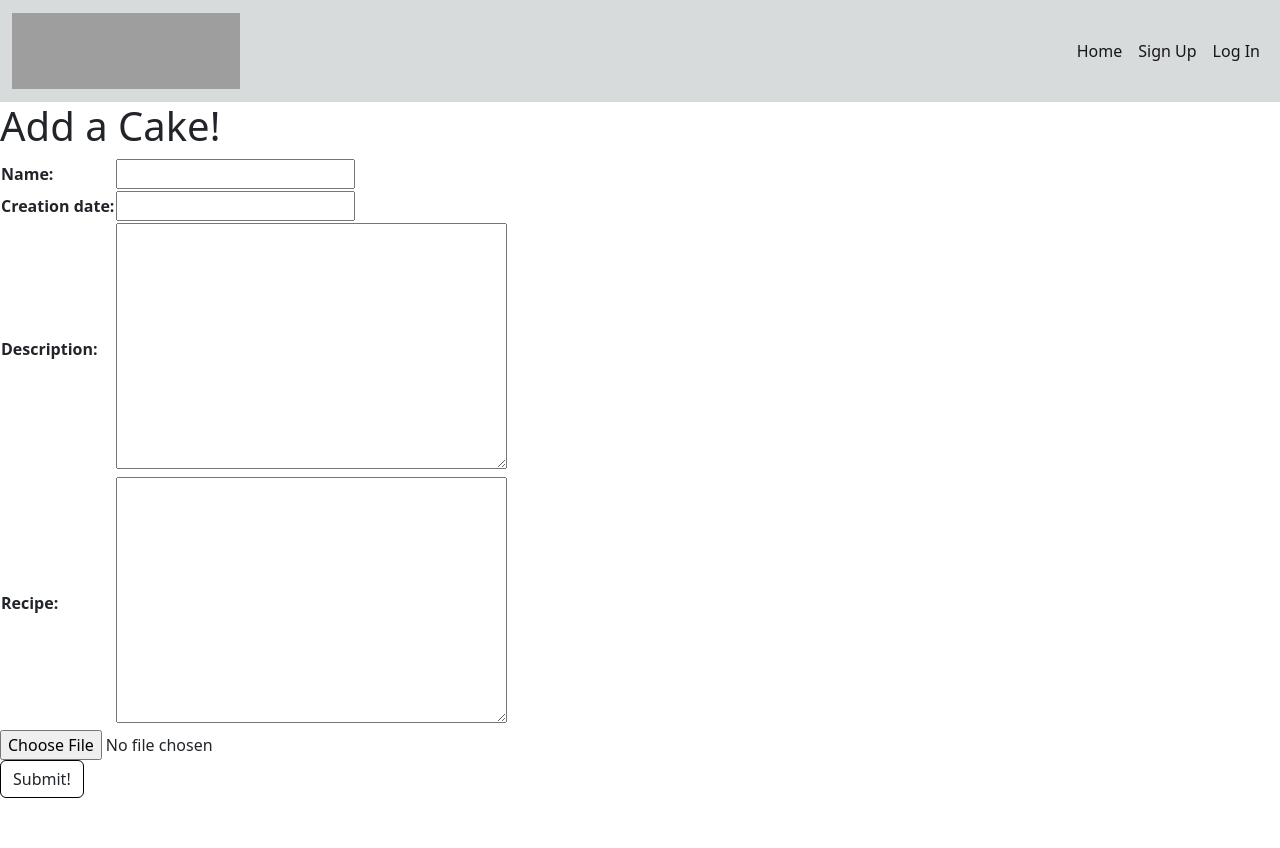
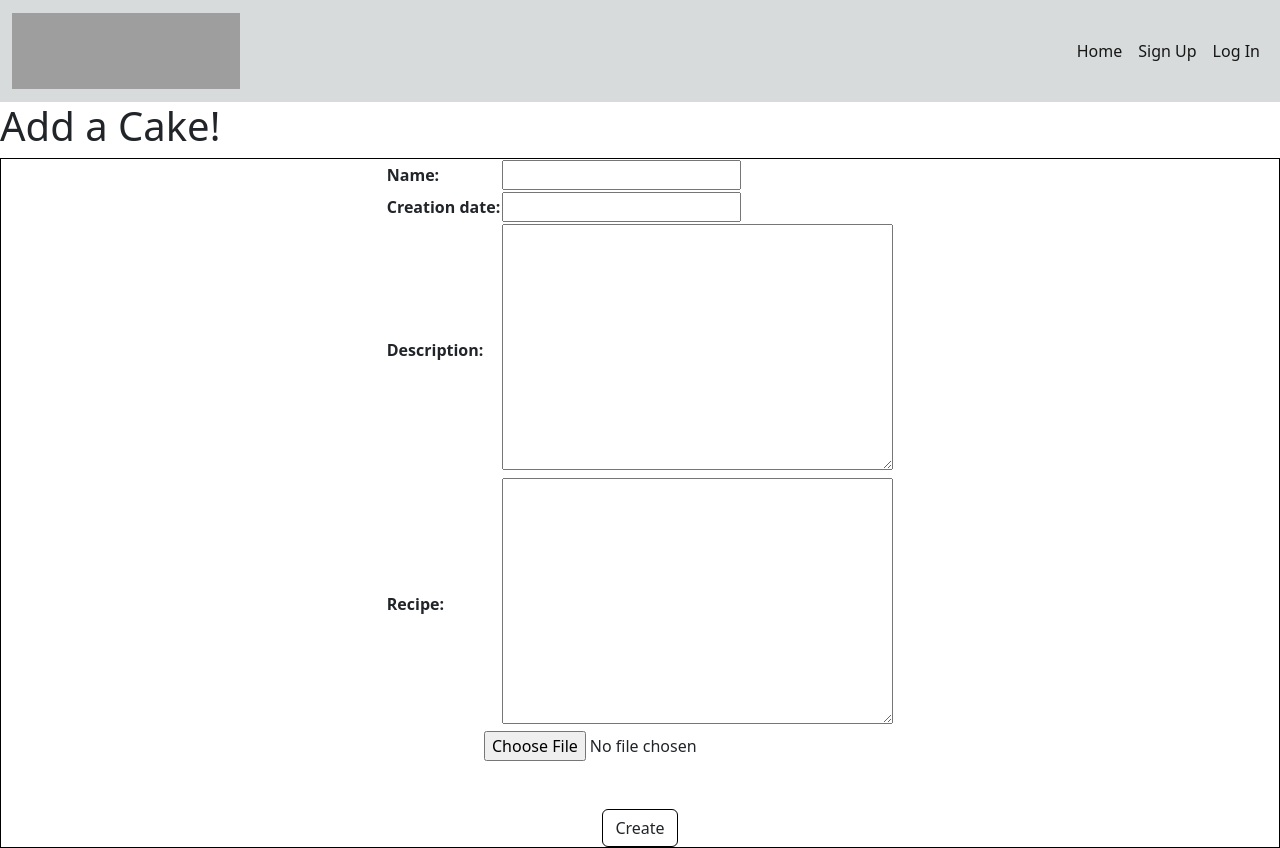
Before and after one commit to jhuang15/onlycakes, a Django app: page /cakes/create/ in a window 1280 px wide. Before the commit the page ends 798 px from the top, so only its background shows below. Run offline with Django 4.2, Linux system fonts and the light colour scheme; parts of the project's set-up code (start-up, migrations or seed data) failed here and were passed over; some web fonts are replaced; grey boxes are pictures that could not be loaded.

Commit message:
Minor changes to index and form

```diff
--- a/main_app/static/css/style.css
+++ b/main_app/static/css/style.css
@@ -203,3 +203,13 @@
     margin-top: -14px;
     padding: 12px;
 }
+
+
+#form_div {
+    display: flex;
+    flex-direction: column;
+    justify-content: center;
+    align-items: center;
+    border: solid 1px black;
+    width: 10 vmin;
+}
--- a/main_app/templates/cakes/index.html
+++ b/main_app/templates/cakes/index.html
@@ -6,7 +6,7 @@
 <div class="container">
   <div class="row">
     {% for cake in cakes %}
-      <div class="col-lg-4 mb-4">
+      <div class="col-lg-3 mb-4">
           <div class="card">
             {% for photo in cake.photo_set.all|slice:":1" %}
             <img class="card-img-top" src="{{photo.url}}" alt="cake">
--- a/main_app/templates/main_app/cake_form.html
+++ b/main_app/templates/main_app/cake_form.html
@@ -8,11 +8,14 @@
   {% endif %}
   <form enctype="multipart/form-data" action="" method="POST">
     {% csrf_token %}
-    <table>
+    <div class="form-group" id="form_div">
+    <table id="form_table" >
       {{ form.as_table }}
+
     </table>
     <input type="file" name="photo-file">
-    <br>
-    <input type="submit" value="Submit!" class="btn">
+    <br><br>
+    <input type="submit" value="Create" class="btn">
+    </div>
   </form>
 {% endblock %}
```
Also changed, not shown: 420.txt (deleted), 666.txt (deleted).
